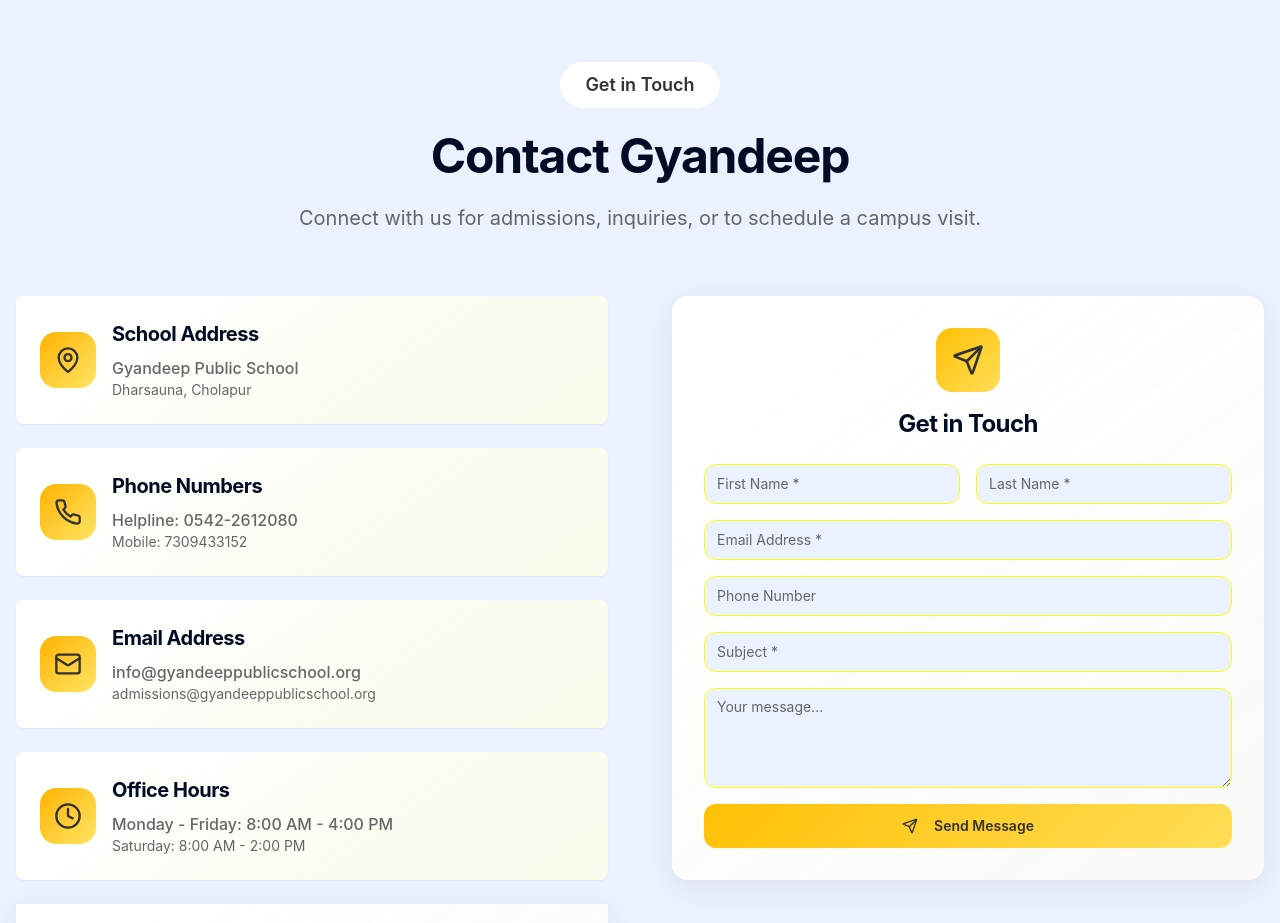
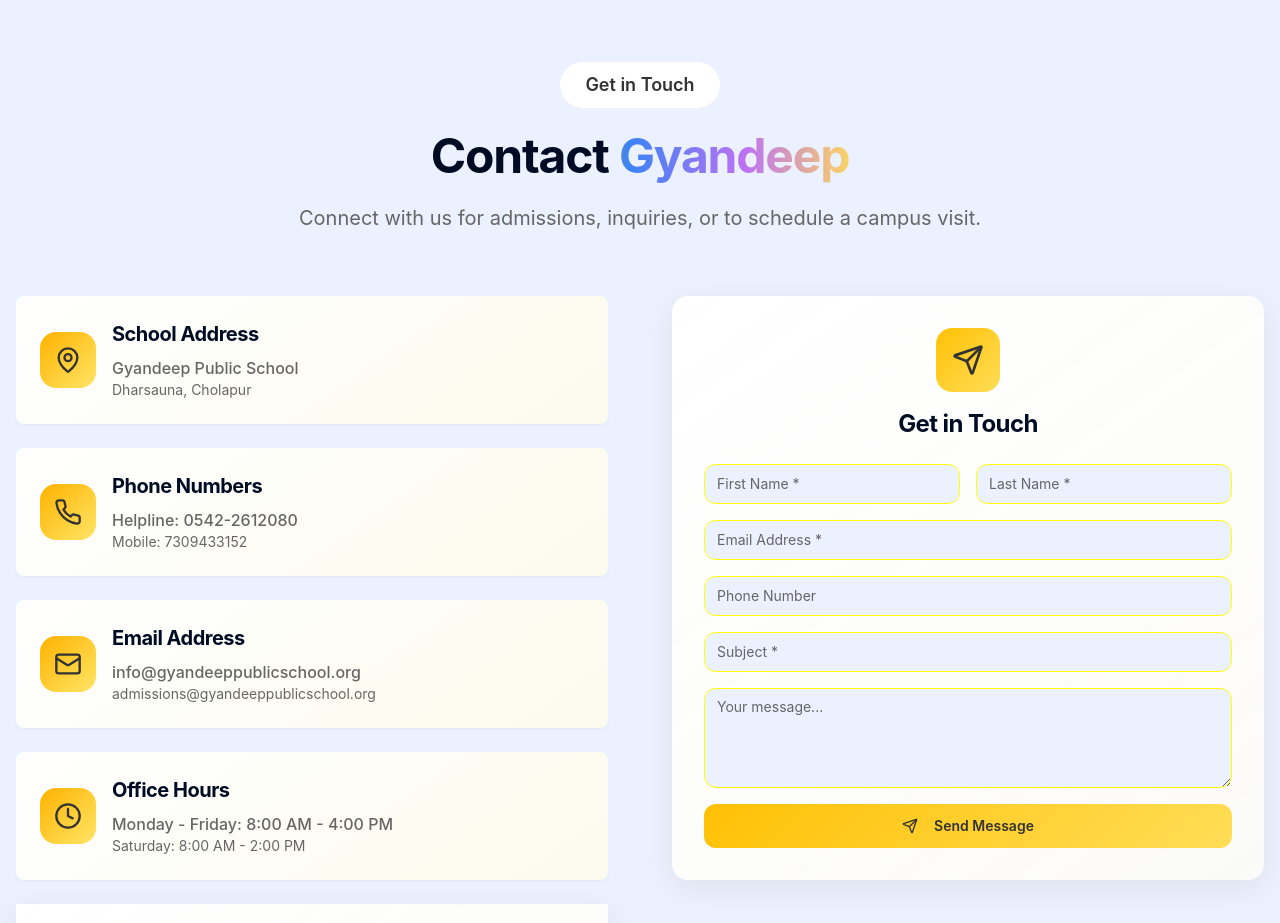
Before and after one commit to Nob1taaaa/stellar-school-showcase, a React (Vite) app: page / in a window 1280 px wide. Shown: the part 9440-10363 px from the top of the page. Built offline with nearby package versions, Linux system fonts and the light colour scheme.

Commit message:
Add animated gradient text and contact border animations CSS
cgen-6edf57e4bdf147a492f520e92e2809e6

```diff
--- a/src/index.css
+++ b/src/index.css
@@ -451,7 +451,21 @@
   @media (prefers-reduced-motion: reduce) { .anim-border::before { animation: none; } }
 
   /* Prevent tiny overflow artifacts on small screens */
-  @media (max-width: 640px) { .anim-border, .anim-border-flow, .cute-border, .pleasant-photo { overflow: hidden; } }
+  @media (max-width: 640px) { .anim-border, .anim-border-flow, .cute-border, .pleasant-photo, .contact-anim-border { overflow: hidden; } }
+
+  /* Animated gradient text (used in Contact Gyandeep) */
+  .animated-gradient-text {
+    background: linear-gradient(90deg, hsl(var(--golden-secondary)), hsl(var(--accent)), hsl(217 91% 60%), hsl(275 85% 70%), hsl(var(--golden-secondary)));
+    background-size: 200% 100%;
+    -webkit-background-clip: text;
+            background-clip: text;
+    -webkit-text-fill-color: transparent;
+    animation: gradient-text-shift 6s ease-in-out infinite alternate;
+  }
+  @keyframes gradient-text-shift {
+    0% { background-position: 0% 50%; }
+    100% { background-position: 100% 50%; }
+  }
 
   /* Flowing gradient border for Daily Activities */
   .anim-border-flow { position: relative; border-radius: 14px; isolation: isolate; border: 1px solid transparent; --ab-size: 2px; }
```
